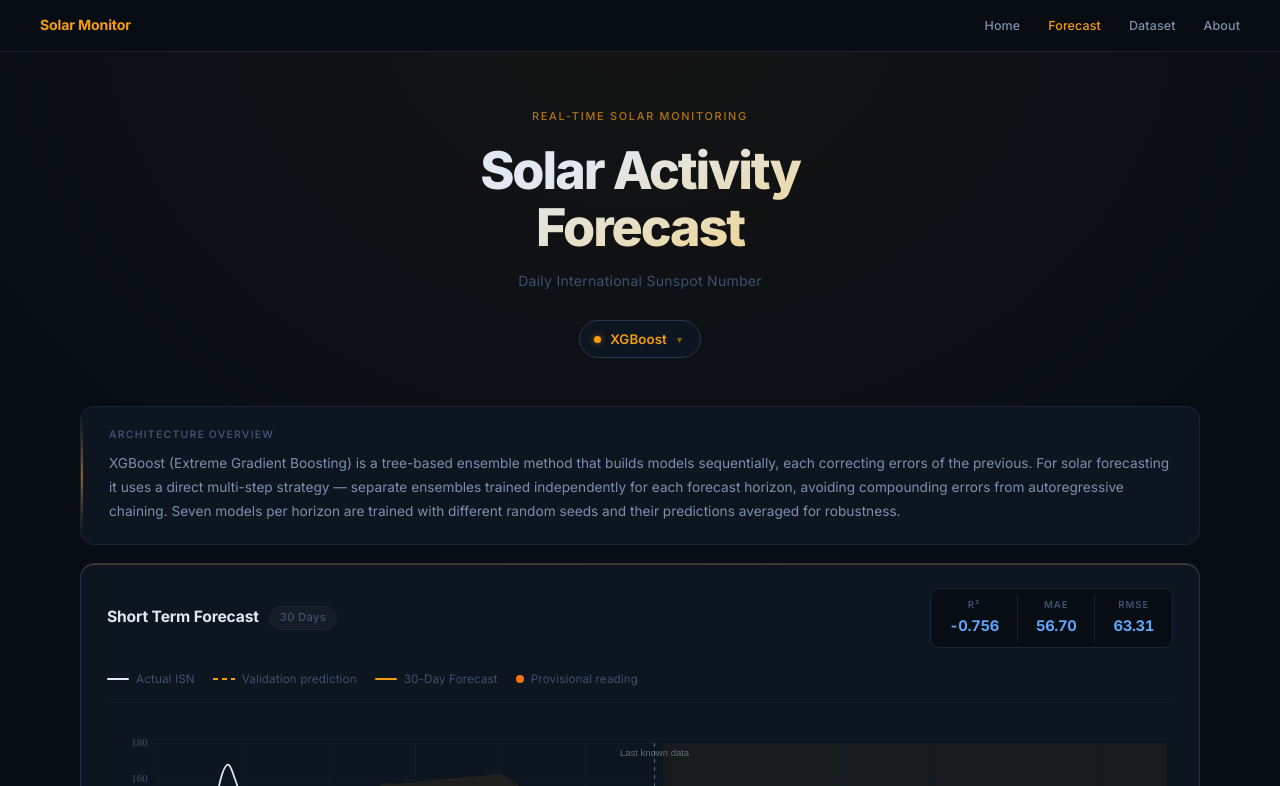
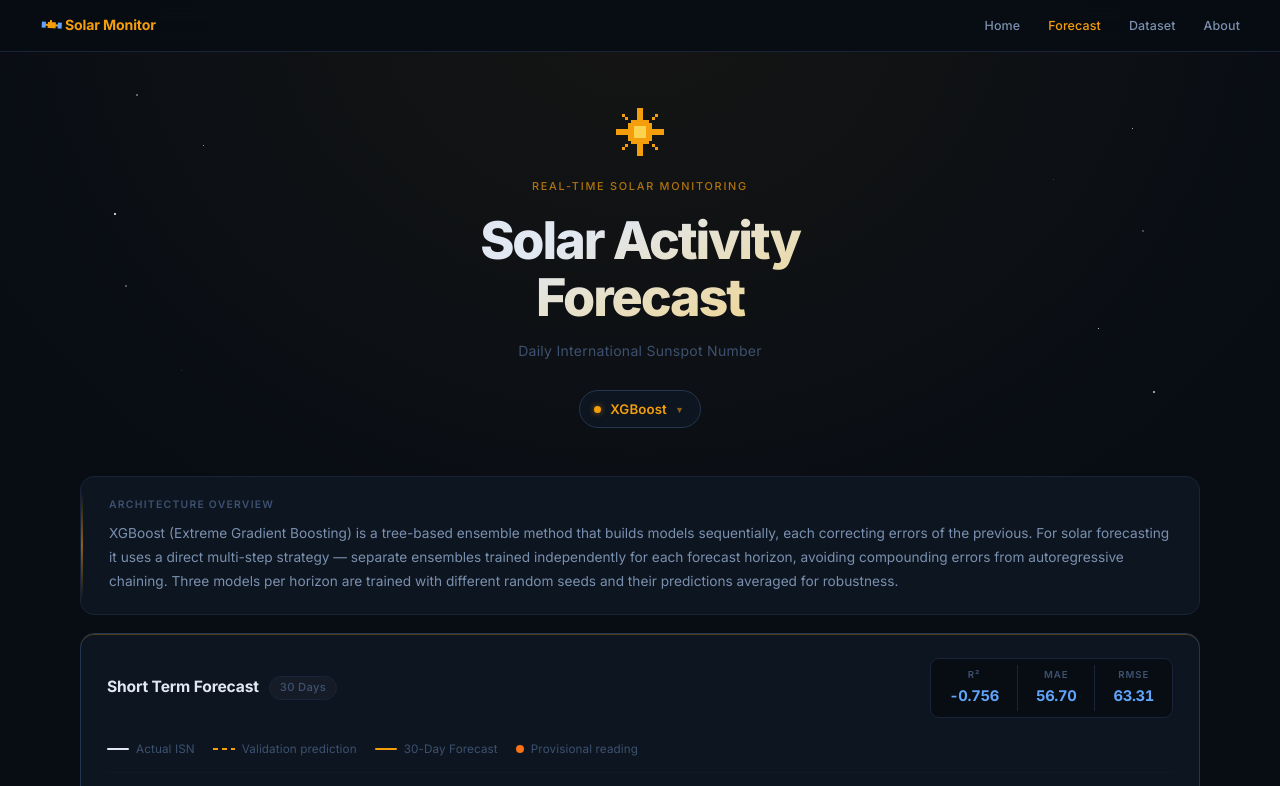
Before and after one commit to alfiemowle/solar-activity-forecasting, a plain HTML site: page docs/index.html in a window 1280 px wide. Shown: the top 786 px of the page. Drawn offline with nearby package versions, Linux system fonts and the light colour scheme.

Commit message:
update website

```diff
--- a/docs/index.html
+++ b/docs/index.html
@@ -527,11 +527,53 @@
   }
   .site-nav .nav-links a:hover { color: #e2e8f2; }
   .site-nav .nav-links a.nav-active { color: #f59e0b; }
+
+  /* ── Pixel art & starfield ──────────────────── */
+  @keyframes twinkle {
+    0%, 100% { opacity: 0.12; }
+    50%       { opacity: 0.85; }
+  }
+  @keyframes pixel-pulse {
+    0%, 100% { filter: brightness(1); }
+    50%       { filter: brightness(1.35); }
+  }
+  @keyframes satellite-drift {
+    0%, 100% { transform: translate(0,0) rotate(0deg); }
+    50%       { transform: translate(2px,-1px) rotate(4deg); }
+  }
+  .star {
+    position: absolute;
+    background: #e2e8f2;
+    image-rendering: pixelated;
+    animation: twinkle var(--dur,3s) ease-in-out var(--dly,0s) infinite;
+    pointer-events: none;
+  }
+  .pixel-sun {
+    display: block;
+    margin: 0 auto 22px;
+    image-rendering: pixelated;
+    animation: pixel-pulse 5s ease-in-out infinite;
+  }
+  .nav-satellite {
+    display: inline-block;
+    vertical-align: middle;
+    margin-right: 5px;
+    image-rendering: pixelated;
+    animation: satellite-drift 8s ease-in-out infinite;
+  }
 </style>
 </head>
 <body>
 <nav class="site-nav">
-  <a href="./home/index.html" class="nav-brand">Solar Monitor</a>
+  <a href="./home/index.html" class="nav-brand">
+    <svg class="nav-satellite" width="20" height="10" viewBox="0 0 20 10" xmlns="http://www.w3.org/2000/svg" aria-hidden="true">
+      <rect x="8"  y="0" width="2" height="2" fill="#f59e0b"/>
+      <rect x="0"  y="2" width="4" height="6" fill="#60a5fa"/>
+      <rect x="4"  y="4" width="2" height="2" fill="#f59e0b"/>
+      <rect x="6"  y="2" width="8" height="6" fill="#f59e0b"/>
+      <rect x="14" y="4" width="2" height="2" fill="#f59e0b"/>
+      <rect x="16" y="2" width="4" height="6" fill="#60a5fa"/>
+    </svg>Solar Monitor</a>
   <ul class="nav-links">
     <li><a href="./home/index.html">Home</a></li>
     <li><a href="./index.html" class="nav-active">Forecast</a></li>
@@ -543,6 +585,40 @@
 
 <!-- ═══════════ HEADER ═══════════ -->
 <header class="page-header">
+  <!-- Twinkling pixel stars -->
+  <span class="star" style="width:2px;height:2px;top:10%;left:5%;--dur:2.8s;--dly:0s;"></span>
+  <span class="star" style="width:1px;height:1px;top:22%;left:11%;--dur:3.5s;--dly:0.4s;"></span>
+  <span class="star" style="width:2px;height:2px;top:55%;left:4%;--dur:2.1s;--dly:1.2s;"></span>
+  <span class="star" style="width:1px;height:1px;top:75%;left:9%;--dur:4.0s;--dly:0.8s;"></span>
+  <span class="star" style="width:2px;height:2px;top:38%;left:3%;--dur:3.3s;--dly:0.2s;"></span>
+  <span class="star" style="width:1px;height:1px;top:18%;right:6%;--dur:2.6s;--dly:1.5s;"></span>
+  <span class="star" style="width:2px;height:2px;top:42%;right:5%;--dur:3.8s;--dly:0.6s;"></span>
+  <span class="star" style="width:1px;height:1px;top:65%;right:9%;--dur:2.3s;--dly:1.8s;"></span>
+  <span class="star" style="width:2px;height:2px;top:80%;right:4%;--dur:3.1s;--dly:0.9s;"></span>
+  <span class="star" style="width:1px;height:1px;top:30%;right:13%;--dur:4.2s;--dly:0.3s;"></span>
+
+  <!-- Pixel art sun -->
+  <svg class="pixel-sun" width="48" height="48" viewBox="0 0 48 48" xmlns="http://www.w3.org/2000/svg" aria-hidden="true">
+    <g fill="#f59e0b">
+      <rect x="21" y="0"  width="6" height="12"/>
+      <rect x="21" y="36" width="6" height="12"/>
+      <rect x="0"  y="21" width="12" height="6"/>
+      <rect x="36" y="21" width="12" height="6"/>
+      <rect x="6"  y="6"  width="3" height="3"/>
+      <rect x="9"  y="9"  width="3" height="3"/>
+      <rect x="39" y="6"  width="3" height="3"/>
+      <rect x="36" y="9"  width="3" height="3"/>
+      <rect x="6"  y="39" width="3" height="3"/>
+      <rect x="9"  y="36" width="3" height="3"/>
+      <rect x="39" y="39" width="3" height="3"/>
+      <rect x="36" y="36" width="3" height="3"/>
+      <rect x="15" y="12" width="18" height="3"/>
+      <rect x="12" y="15" width="24" height="18"/>
+      <rect x="15" y="33" width="18" height="3"/>
+    </g>
+    <rect x="18" y="18" width="12" height="12" fill="#fcd34d"/>
+  </svg>
+
   <p class="header-overline">Real-time solar monitoring</p>
   <h1>Solar Activity<br>Forecast</h1>
   <p class="page-subtitle">Daily International Sunspot Number</p>
@@ -672,7 +748,7 @@ const MODEL_CONFIG = {
       "models sequentially, each correcting errors of the previous. For solar forecasting " +
       "it uses a direct multi-step strategy — separate ensembles trained independently for " +
       "each forecast horizon, avoiding compounding errors from autoregressive chaining. " +
-      "Seven models per horizon are trained with different random seeds and their predictions " +
+      "Three models per horizon are trained with different random seeds and their predictions " +
       "averaged for robustness.",
     paths: {
       validation: "outputs/validation.json",
@@ -683,7 +759,7 @@ const MODEL_CONFIG = {
       { key: "Model",         val: "XGBoost Daily Multi-Step Ensemble" },
       { key: "Training data", val: "1818 to present · 76,030 daily observations" },
       { key: "Features",      val: "30+ causal features including Carrington rotation lags, EMAs, rolling statistics, solar cycle encodings" },
-      { key: "Approach",      val: "Direct multi-step · 7 seeds · horizons +1 +3 +7 +14 +21 +30 days" },
+      { key: "Approach",      val: "Direct multi-step · 3 seeds · horizons +1 +2 +3 +4 +5 +6 +7 +10 +14 +18 +21 +25 +28 +30 days" },
       { key: "Uncertainty",   val: "Calibrated from 730-day held-out window" },
     ],
   },
```
